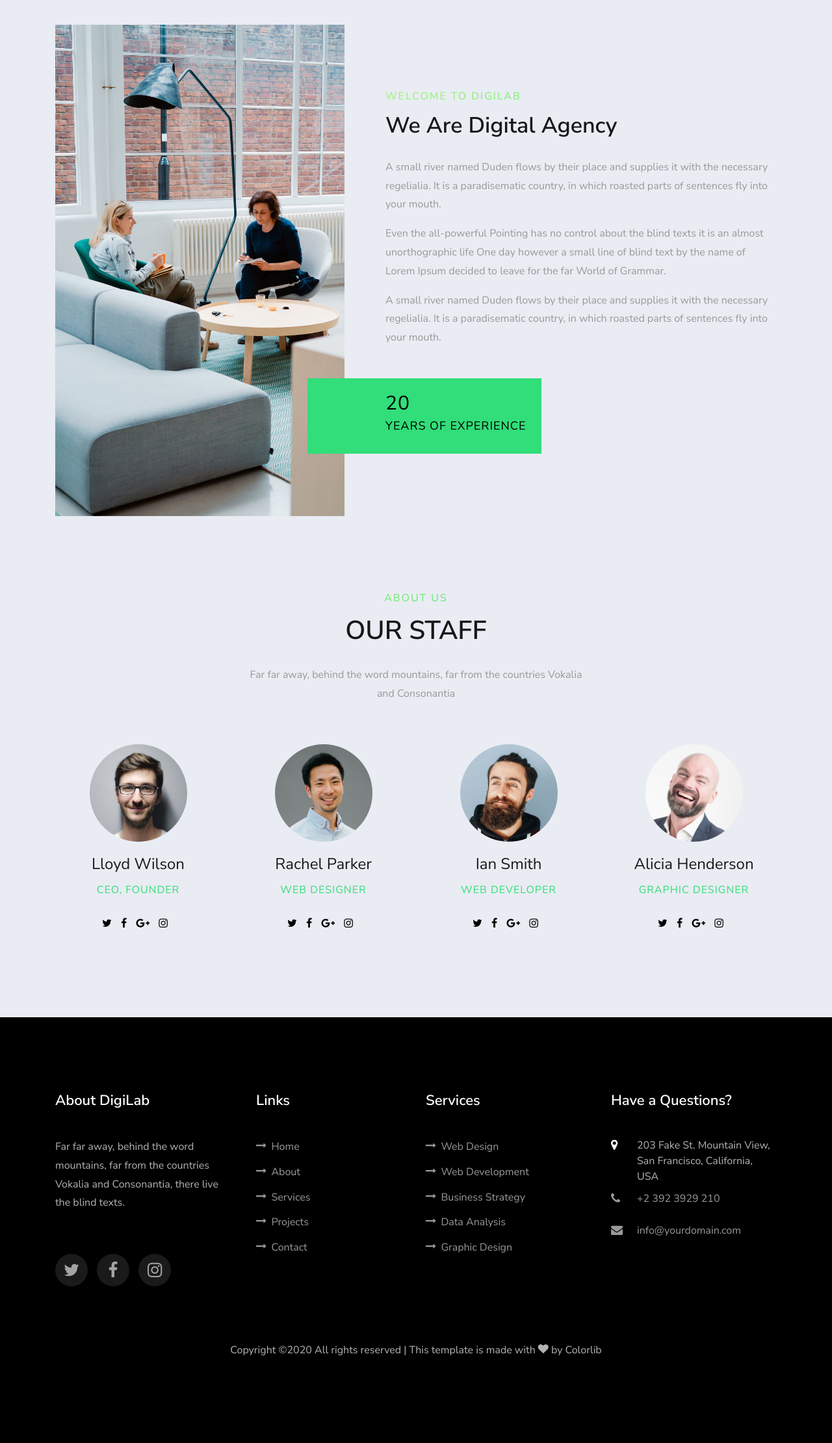
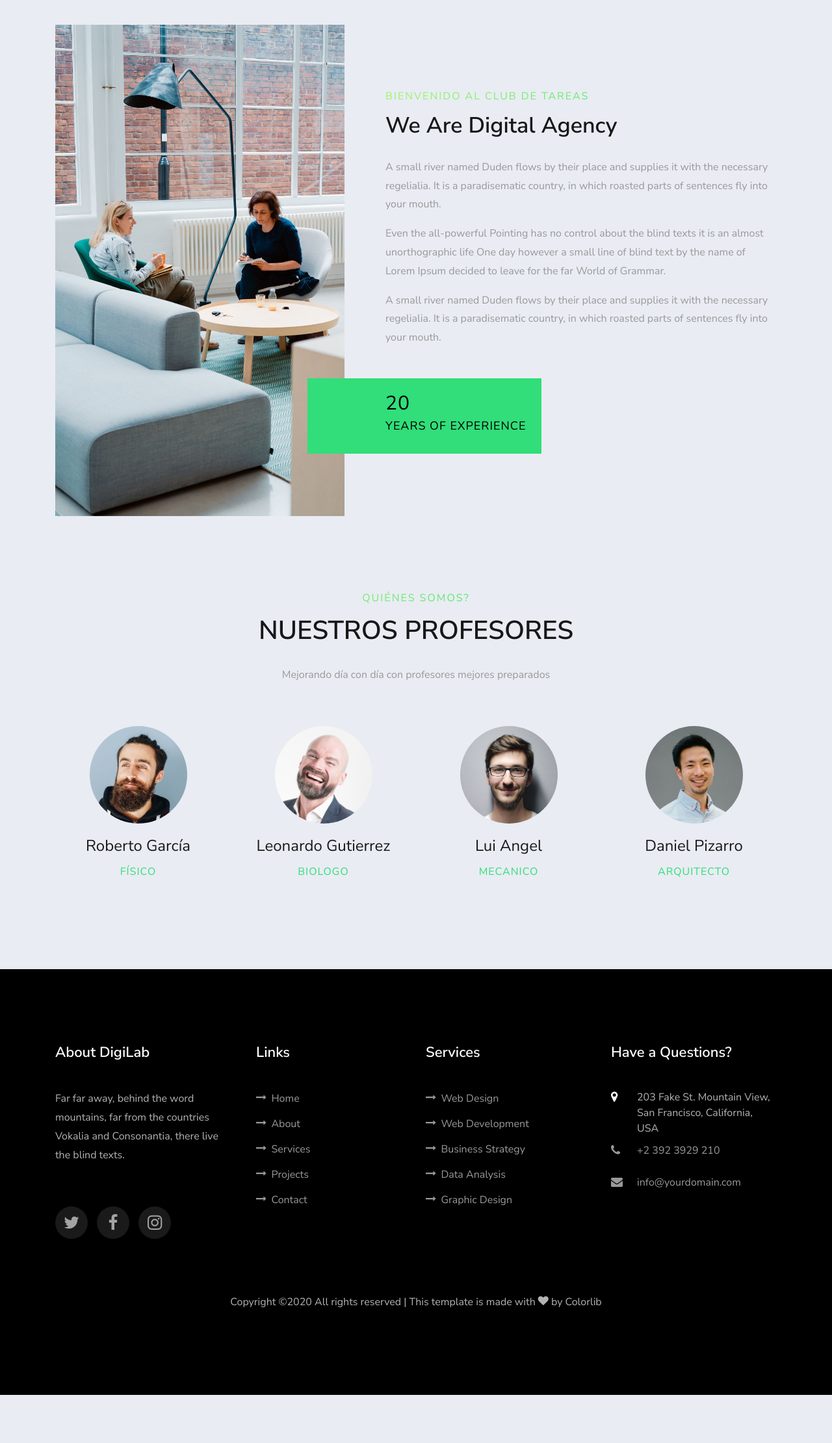
Before and after one commit to Rob866/app_club, a Django app: page /about/ in a window 1280 px wide. Shown: the part 82-2302 px from the top of the page at 65% size. After the commit the page ends 2228 px from the top, so only its background shows below. Run offline with Django 3.2, Linux system fonts and the light colour scheme; data comes from the database, SQL or seed files in the repository; both versions use the stored data as it was after the commit; some libraries are stand-ins or nearby versions; some web fonts are replaced.

Commit message:
move about page

```diff
--- a/club/app/templates/app/about.html
+++ /dev/null
@@ -1,137 +0,0 @@
-
-{% extends 'app/base.html' %}
-{% load static %}
-{% block content %}
-
-		<section class="ftco-counter img ftco-section ftco-no-pt ftco-no-pb" style="margin-top:120px">
-    	<div class="container">
-    		<div class="row d-flex">
-    			<div class="col-md-6 col-lg-5 d-flex">
-    				<div class="img d-flex align-self-stretch align-items-center" style="background-image:url({% static 'app/images/about.jpg'%})">
-    				</div>
-    			</div>
-    			<div class="col-md-6 col-lg-7 pl-lg-5 py-5">
-    				<div class="py-md-5">
-	    				<div class="row justify-content-start pb-3">
-			          <div class="col-md-12 heading-section ftco-animate">
-			          	<span class="subheading">Welcome to digilab</span>
-			            <h2 class="mb-4" style="font-size: 34px; text-transform: capitalize;">We Are Digital Agency</h2>
-			            <p>A small river named Duden flows by their place and supplies it with the necessary regelialia. It is a paradisematic country, in which roasted parts of sentences fly into your mouth.</p>
-			            <p>Even the all-powerful Pointing has no control about the blind texts it is an almost unorthographic life One day however a small line of blind text by the name of Lorem Ipsum decided to leave for the far World of Grammar.</p>
-			            <p>A small river named Duden flows by their place and supplies it with the necessary regelialia. It is a paradisematic country, in which roasted parts of sentences fly into your mouth.</p>
-			          </div>
-			        </div>
-		          <div class="counter-wrap ftco-animate d-flex mt-md-3">
-	              <div class="text p-4 bg-primary">
-	              	<p class="mb-0">
-		                <span class="number" data-number="20">0</span>
-		                <span>Years of experience</span>
-	                </p>
-	              </div>
-		          </div>
-		        </div>
-	        </div>
-        </div>
-    	</div>
-    </section>
-
-    <section class="ftco-section">
-    	<div class="container">
-    		<div class="row justify-content-center pb-5">
-          <div class="col-md-6 heading-section text-center ftco-animate">
-          	<span class="subheading">About Us</span>
-            <h2 class="mb-4">Our Staff</h2>
-            <p>Far far away, behind the word mountains, far from the countries Vokalia and Consonantia</p>
-          </div>
-        </div>
-        <div class="row">
-					<div class="col-md-6 col-lg-3 ftco-animate">
-						<div class="staff">
-							<div class="img-wrap d-flex align-items-stretch">
-								<div class="img align-self-stretch" style="background-image: url({% static 'app/images/staff-1.jpg'%})"></div>
-							</div>
-							<div class="text d-flex align-items-center pt-3 text-center">
-								<div>
-									<h3 class="mb-2">Lloyd Wilson</h3>
-									<span class="position mb-4">CEO, Founder</span>
-									<div class="faded">
-										<ul class="ftco-social text-center">
-			                <li class="ftco-animate"><a href="#"><span class="icon-twitter"></span></a></li>
-			                <li class="ftco-animate"><a href="#"><span class="icon-facebook"></span></a></li>
-			                <li class="ftco-animate"><a href="#"><span class="icon-google-plus"></span></a></li>
-			                <li class="ftco-animate"><a href="#"><span class="icon-instagram"></span></a></li>
-			              </ul>
-		              </div>
-		            </div>
-							</div>
-						</div>
-					</div>
-					<div class="col-md-6 col-lg-3 ftco-animate">
-						<div class="staff">
-							<div class="img-wrap d-flex align-items-stretch">
-								<div class="img align-self-stretch" style="background-image: url({% static 'app/images/staff-2.jpg'%})"></div>
-							</div>
-							<div class="text d-flex align-items-center pt-3 text-center">
-								<div>
-									<h3 class="mb-2">Rachel Parker</h3>
-									<span class="position mb-4">Web Designer</span>
-									<div class="faded">
-										<ul class="ftco-social text-center">
-			                <li class="ftco-animate"><a href="#"><span class="icon-twitter"></span></a></li>
-			                <li class="ftco-animate"><a href="#"><span class="icon-facebook"></span></a></li>
-			                <li class="ftco-animate"><a href="#"><span class="icon-google-plus"></span></a></li>
-			                <li class="ftco-animate"><a href="#"><span class="icon-instagram"></span></a></li>
-			              </ul>
-		              </div>
-		            </div>
-							</div>
-						</div>
-					</div>
-					<div class="col-md-6 col-lg-3 ftco-animate">
-						<div class="staff">
-							<div class="img-wrap d-flex align-items-stretch">
-								<div class="img align-self-stretch" style="background-image: url({% static 'app/images/staff-3.jpg'%})"></div>
-							</div>
-							<div class="text d-flex align-items-center pt-3 text-center">
-								<div>
-									<h3 class="mb-2">Ian Smith</h3>
-									<span class="position mb-4">Web Developer</span>
-									<div class="faded">
-										<ul class="ftco-social text-center">
-			                <li class="ftco-animate"><a href="#"><span class="icon-twitter"></span></a></li>
-			                <li class="ftco-animate"><a href="#"><span class="icon-facebook"></span></a></li>
-			                <li class="ftco-animate"><a href="#"><span class="icon-google-plus"></span></a></li>
-			                <li class="ftco-animate"><a href="#"><span class="icon-instagram"></span></a></li>
-			              </ul>
-		              </div>
-		            </div>
-							</div>
-						</div>
-					</div>
-					<div class="col-md-6 col-lg-3 ftco-animate">
-						<div class="staff">
-							<div class="img-wrap d-flex align-items-stretch">
-								<div class="img align-self-stretch" style="background-image: url({% static 'app/images/staff-4.jpg'%})"></div>
-							</div>
-							<div class="text d-flex align-items-center pt-3 text-center">
-								<div>
-									<h3 class="mb-2">Alicia Henderson</h3>
-									<span class="position mb-4">Graphic Designer</span>
-									<div class="faded">
-										<ul class="ftco-social text-center">
-			                <li class="ftco-animate"><a href="#"><span class="icon-twitter"></span></a></li>
-			                <li class="ftco-animate"><a href="#"><span class="icon-facebook"></span></a></li>
-			                <li class="ftco-animate"><a href="#"><span class="icon-google-plus"></span></a></li>
-			                <li class="ftco-animate"><a href="#"><span class="icon-instagram"></span></a></li>
-			              </ul>
-		              </div>
-		            </div>
-							</div>
-						</div>
-					</div>
-				</div>
-    	</div>
-    </section>
-
-
-{% endblock content%}
--- a/club/app/templates/app/base.html
+++ b/club/app/templates/app/base.html
@@ -36,7 +36,7 @@
 	      <div class="collapse navbar-collapse" id="ftco-nav">
 	        <ul class="navbar-nav nav ml-auto">
 	          <li class="nav-item"><a href="{% url 'blog:home' %}" class="nav-link"><span>Home</span></a></li>
-	          <li class="nav-item"><a href="{% url 'app:about' %}"  class="nav-link"><span>Acerca</span></a></li>
+	          <li class="nav-item"><a href="{% url 'blog:about' %}"  class="nav-link"><span>Acerca</span></a></li>
 	          <li class="nav-item"><a href="{% url 'blog:testimony' %}"  class="nav-link"><span>Testimonios</span></a></li>
 	          <li class="nav-item"><a href="{% url 'app:services' %}" class="nav-link"><span>Servicios</span></a></li>
             <li class="nav-item"><a href="{% url 'blog:blog' %}" class="nav-link"><span>Blog</span></a></li>
--- a/club/app/urls.py
+++ b/club/app/urls.py
@@ -3,7 +3,6 @@ from . import views
 app_name ='app'
 urlpatterns = [
 
-    path('about/', views.about, name='about'),
     path('services/', views.services, name='services'),
     path('profile/', views.profile,name='profile'),
     path('logout/',views.logout_view,name="logout"),
--- a/club/app/views.py
+++ b/club/app/views.py
@@ -15,11 +15,6 @@ from django.http import HttpResponseRedirect
 from .forms import (UserAuthentication, UserUpdateForm)
 from django.urls import reverse
 from django.contrib.auth.decorators import login_required
-
-
-# Create your views here.
-def about(request):
-    return render(request, 'app/about.html')
 
 def services(request):
     return render(request, 'app/services.html')
--- a/club/blog/admin.py
+++ b/club/blog/admin.py
@@ -1,5 +1,5 @@
 from django.contrib import admin
-from .models import Post,Comentario,Mensaje,Testimonio,Rotulo
+from .models import Post,Comentario,Mensaje,Testimonio,Rotulo,Profesor
 # Register your models here.
 class PostAdmin(admin.ModelAdmin):
     list_display = ('titulo','status','create_on')
@@ -24,8 +24,12 @@ class TestimonioAdmin(admin.ModelAdmin):
 class RotuloAdmin(admin.ModelAdmin):
     list_display = ('cabecera',)
 
+class ProfesorAdmin(admin.ModelAdmin):
+    list_display = ('nombre',)
+
 admin.site.register(Post,PostAdmin)
 admin.site.register(Comentario,ComentarioAdmin)
 admin.site.register(Mensaje,MensajeAdmin)
 admin.site.register(Testimonio,TestimonioAdmin)
 admin.site.register(Rotulo,RotuloAdmin)
+admin.site.register(Profesor,ProfesorAdmin)
--- /dev/null
+++ b/club/blog/templates/blog/about.html
@@ -0,0 +1,81 @@
+
+{% extends 'app/base.html' %}
+{% load static %}
+{% block content %}
+
+		<section class="ftco-counter img ftco-section ftco-no-pt ftco-no-pb" style="margin-top:120px">
+    	<div class="container">
+    		<div class="row d-flex">
+    			<div class="col-md-6 col-lg-5 d-flex">
+    				<div class="img d-flex align-self-stretch align-items-center" style="background-image:url({% static 'app/images/about.jpg'%})">
+    				</div>
+    			</div>
+    			<div class="col-md-6 col-lg-7 pl-lg-5 py-5">
+    				<div class="py-md-5">
+	    				<div class="row justify-content-start pb-3">
+			          <div class="col-md-12 heading-section ftco-animate">
+			          	<span class="subheading">Bienvenido al Club de tareas</span>
+			            <h2 class="mb-4" style="font-size: 34px; text-transform: capitalize;">We Are Digital Agency</h2>
+			            <p>A small river named Duden flows by their place and supplies it with the necessary regelialia. It is a paradisematic country, in which roasted parts of sentences fly into your mouth.</p>
+			            <p>Even the all-powerful Pointing has no control about the blind texts it is an almost unorthographic life One day however a small line of blind text by the name of Lorem Ipsum decided to leave for the far World of Grammar.</p>
+			            <p>A small river named Duden flows by their place and supplies it with the necessary regelialia. It is a paradisematic country, in which roasted parts of sentences fly into your mouth.</p>
+			          </div>
+			        </div>
+		          <div class="counter-wrap ftco-animate d-flex mt-md-3">
+	              <div class="text p-4 bg-primary">
+	              	<p class="mb-0">
+		                <span class="number" data-number="20">0</span>
+		                <span>Years of experience</span>
+	                </p>
+	              </div>
+		          </div>
+		        </div>
+	        </div>
+        </div>
+    	</div>
+    </section>
+
+    <section class="ftco-section">
+    	<div class="container">
+    		<div class="row justify-content-center pb-5">
+          <div class="col-md-6 heading-section text-center ftco-animate">
+          	<span class="subheading">Quiénes somos?</span>
+            <h2 class="mb-4">Nuestros profesores</h2>
+            <p>Mejorando día con día con profesores mejores preparados</p>
+          </div>
+        </div>
+        <div class="row">
+				  {% if profesores %}
+					{% for profesor in profesores%}
+					<div class="col-md-6 col-lg-3 ftco-animate">
+						<div class="staff">
+							<div class="img-wrap d-flex align-items-stretch">
+								<div class="img align-self-stretch" style="background-image: url({{ profesor.imagen.url }})"></div>
+							</div>
+							<div class="text d-flex align-items-center pt-3 text-center">
+								<div>
+									<h3 class="mb-2">{{ profesor.nombre }}</h3>
+									<span class="position mb-4">{{ profesor.profesion }}</span>
+                  {% comment %}
+									<div class="faded">
+										<ul class="ftco-social text-center">
+											<li class="ftco-animate"><a href="#"><span class="icon-twitter"></span></a></li>
+											<li class="ftco-animate"><a href="#"><span class="icon-facebook"></span></a></li>
+											<li class="ftco-animate"><a href="#"><span class="icon-google-plus"></span></a></li>
+											<li class="ftco-animate"><a href="#"><span class="icon-instagram"></span></a></li>
+										</ul>
+									</div>
+                  {% endcomment %}
+		            </div>
+							</div>
+						</div>
+
+					</div>
+					{% endfor %}
+					{% endif %}
+				</div>
+    	</div>
+    </section>
+
+
+{% endblock content%}
--- a/club/blog/urls.py
+++ b/club/blog/urls.py
@@ -4,6 +4,7 @@ from . import views
 app_name ='blog'
 urlpatterns = [
     path('', views.home, name='home'),
+    path('about/', views.about, name='about'),
     path('testimony/', views.testimony, name='testimony'),
     path('blog/',views.blog.as_view(),name='blog'),
     path('blog/<uuid:id>/',views.postDetail,name="post_detail"),
--- a/club/blog/views.py
+++ b/club/blog/views.py
@@ -1,6 +1,6 @@
 from django.shortcuts import render
 from django.shortcuts import get_object_or_404
-from .models import Post,Comentario,Mensaje,Testimonio,Rotulo
+from .models import Post,Comentario,Mensaje,Testimonio,Rotulo,Profesor
 from .forms import CommentForm,MensajeForm
 import uuid
 from django.http import HttpResponseRedirect
@@ -77,3 +77,10 @@ def home(request):
     "rotulos" : rotulos
     }
     return render(request,'blog/home.html',context)
+
+def about(request):
+    profesores = Profesor.objects.all()
+    context = {
+    "profesores":profesores
+    }
+    return render(request, 'blog/about.html',context)
```
Also changed, not shown: club/blog/models.py (+24 -19 lines), club/blog/migrations/0005_profesor.py (added), club/blog/migrations/0006_auto_20200122_1334.py (added), club/db.sqlite3, club/media/post_image/2020/01/22/moon.jpg (added), club/media/profesores_pics/person_3.jpg (added), club/media/profesores_pics/staff-1.jpg (added), club/media/profesores_pics/staff-2.jpg (added), club/media/profesores_pics/staff-3.jpg (added), club/media/profesores_pics/staff-4.jpg (added).
